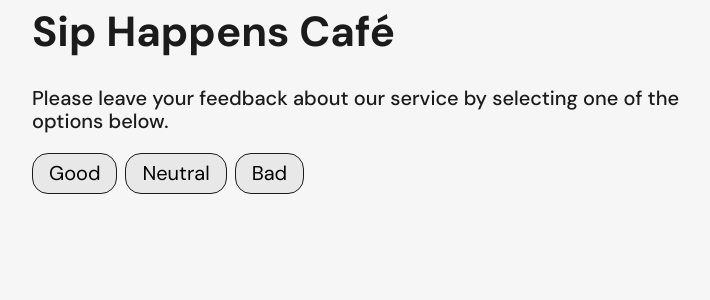
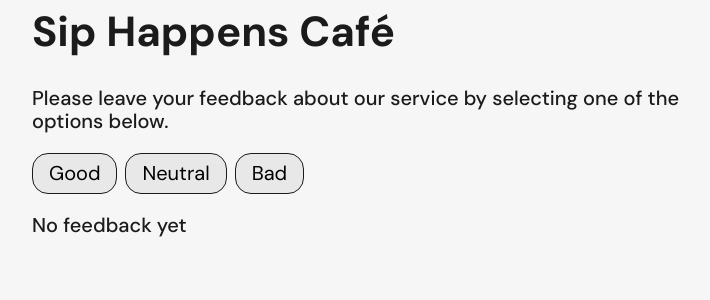
Before and after one commit to aandrea-alex/goit-react-hw-02, a React (Vite) app: page / in a window 1280 px wide. Shown: the top 300 px of the page, without its empty margins (256-966 px from the left). Built offline with nearby package versions, Linux system fonts and the light colour scheme.

Commit message:
added notification when not reviews

```diff
--- a/src/components/App.jsx
+++ b/src/components/App.jsx
@@ -2,10 +2,12 @@ import { useState, useEffect } from 'react';
 import Description from './Description/Description';
 import Options from './Options/Options';
 import Feedback from './Feedback/Feedback';
+import Notification from './Notification/Notification';
 import {
   FEEDBACK_INVITATION,
   CAFE_TITLE,
   INIT_COUNTS,
+  NOTIFICATION,
 } from './Utils/Constants';
 import { saveToLocalStorage, getInitial } from './Utils/Local-storage';
 import { getStatistics } from './Utils/Feedback-statistics';
@@ -43,7 +45,7 @@ function App() {
        {statistics.total > 0 ? (
         <Feedback reviews={counts} statistics={statistics}></Feedback>
       ) : (
-        <div></div>
+        <Notification>{NOTIFICATION}</Notification>
       )}
     </div>
   );
--- a/src/components/Notification/Notification.jsx
+++ b/src/components/Notification/Notification.jsx
@@ -0,0 +1,7 @@
+import styles from './Notification.module.css';
+
+const Notification = ({ children }) => {
+  return <p className={styles.notification}>{children}</p>;
+};
+
+export default Notification;
--- a/src/components/Utils/Constants.js
+++ b/src/components/Utils/Constants.js
@@ -1,7 +1,7 @@
 export const FEEDBACK_INVITATION =
   'Please leave your feedback about our service by selecting one of the options below.';
 export const CAFE_TITLE = 'Sip Happens Café';
-export const NOTIFICATION = 'No feedback given yet';
+export const NOTIFICATION = 'No feedback yet';
 
 export const KEY_LOCALSTORAGE = 'counts';
 
```
Also changed, not shown: src/components/Feedback/Feedback.jsx (line endings or trailing spaces).
